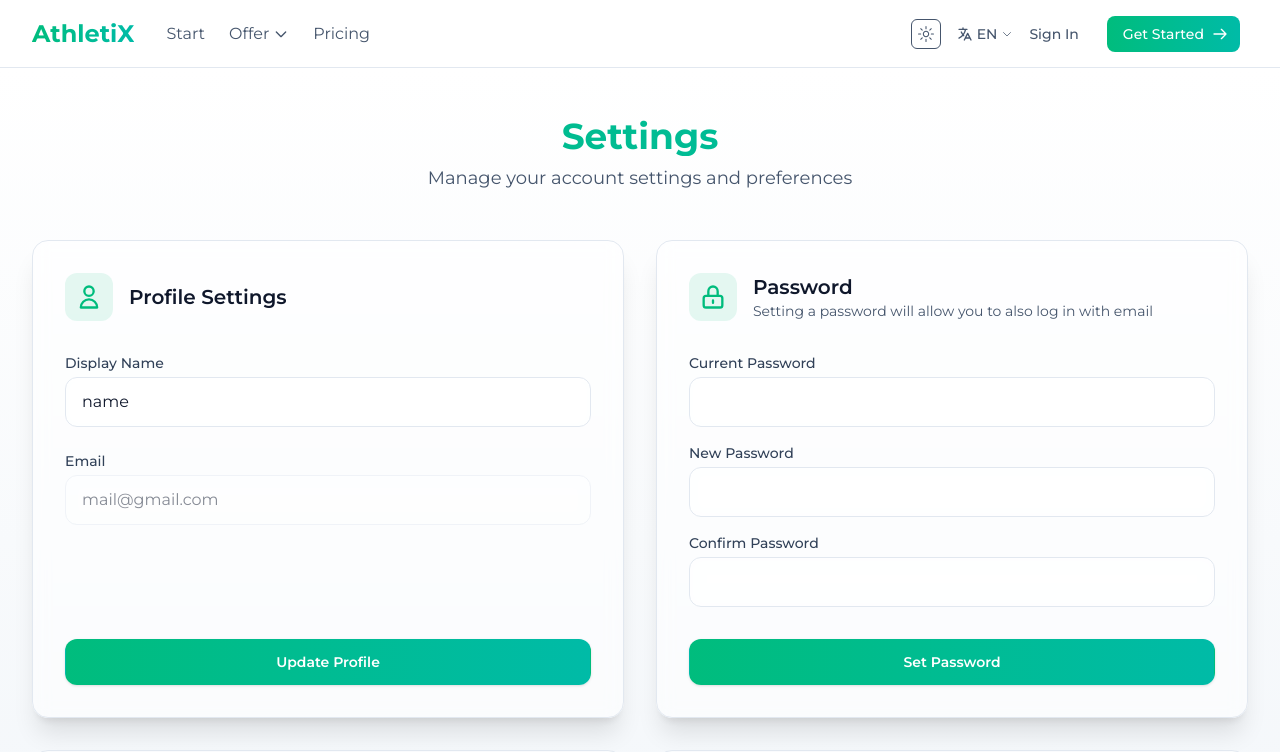
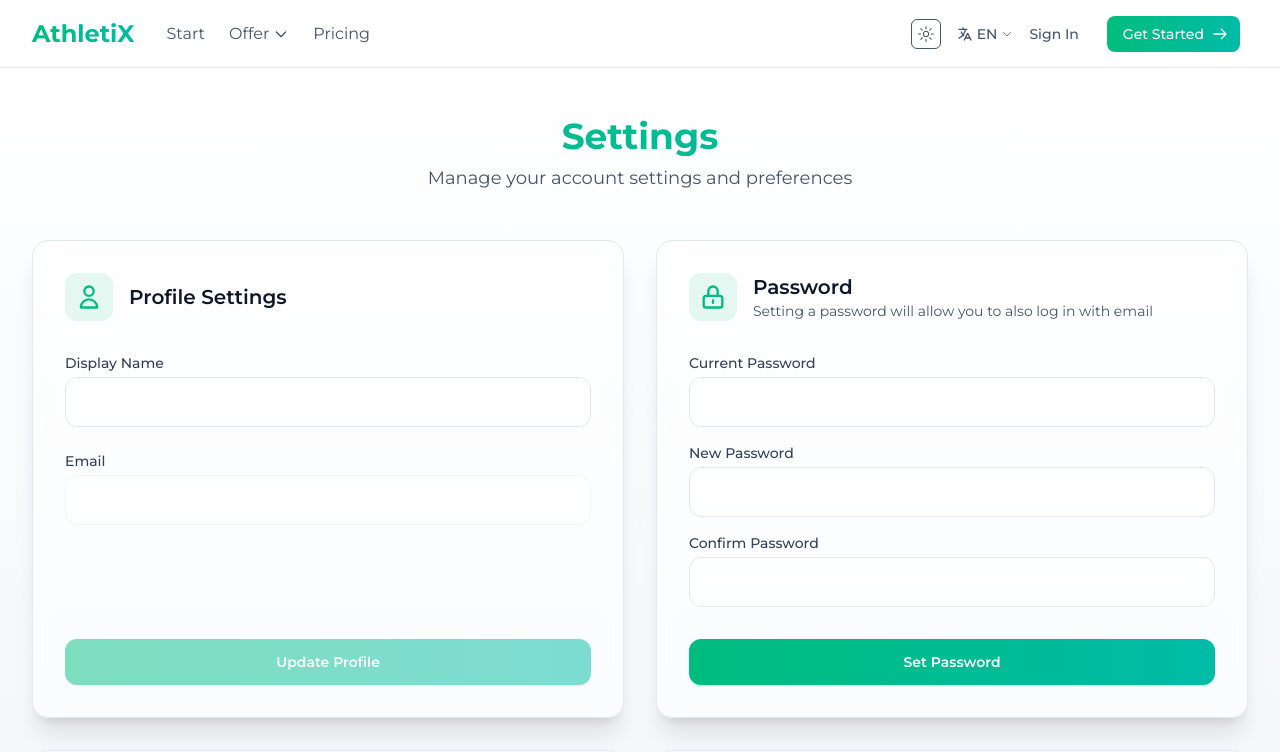
Before and after one commit to dezmerek/AthletiX, a Next.js app: page /dashboard/settings in a window 1280 px wide. Shown: the top 752 px of the page. Built offline with nearby package versions, Linux system fonts and the light colour scheme; no server answers.

Commit message:
feat: implement user name update functionality with validation and error handling

```diff
--- a/messages/en/settings.json
+++ b/messages/en/settings.json
@@ -5,7 +5,16 @@
     "title": "Profile Settings",
     "displayName": "Display Name",
     "email": "Email",
-    "updateButton": "Update Profile"
+    "updateButton": "Update Profile",
+    "updating": "Updating...",
+    "success": {
+      "nameUpdated": "Name has been successfully updated"
+    },
+    "errors": {
+      "nameRequired": "Name is required",
+      "nameUnchanged": "New name is the same as current name",
+      "updateFailed": "Failed to update name"
+    }
   },
   "password": {
     "title": "Password",
--- a/messages/pl/settings.json
+++ b/messages/pl/settings.json
@@ -5,7 +5,16 @@
     "title": "Ustawienia profilu",
     "displayName": "Nazwa wyświetlana",
     "email": "Email",
-    "updateButton": "Aktualizuj profil"
+    "updateButton": "Aktualizuj profil",
+    "updating": "Aktualizowanie...",
+    "success": {
+      "nameUpdated": "Nazwa została pomyślnie zaktualizowana"
+    },
+    "errors": {
+      "nameRequired": "Nazwa jest wymagana",
+      "nameUnchanged": "Nowa nazwa jest taka sama jak obecna",
+      "updateFailed": "Nie udało się zaktualizować nazwy"
+    }
   },
   "password": {
     "title": "Hasło",
--- /dev/null
+++ b/src/app/api/user/update-name/route.ts
@@ -0,0 +1,64 @@
+import { NextRequest, NextResponse } from "next/server";
+import { auth } from "@/auth";
+import clientPromise from "@/lib/mongodb";
+import { ObjectId } from "mongodb";
+
+export async function PATCH(request: NextRequest) {
+  try {
+    const session = await auth();
+
+    if (!session?.user?.id) {
+      return NextResponse.json({ error: "Unauthorized" }, { status: 401 });
+    }
+
+    const { name } = await request.json();
+
+    // Walidacja nazwy
+    if (!name || typeof name !== "string") {
+      return NextResponse.json(
+        { error: "Name is required and must be a string" },
+        { status: 400 }
+      );
+    }
+
+    if (name.length < 2 || name.length > 50) {
+      return NextResponse.json(
+        { error: "Name must be between 2 and 50 characters" },
+        { status: 400 }
+      );
+    }
+
+    // Sanityzacja nazwy - usuwanie nadmiarowych spacji
+    const sanitizedName = name.trim().replace(/\s+/g, " ");
+
+    const client = await clientPromise;
+    const db = client.db();
+
+    // Aktualizacja nazwy w bazie danych
+    const result = await db.collection("users").updateOne(
+      { _id: new ObjectId(session.user.id) },
+      {
+        $set: {
+          name: sanitizedName,
+          updatedAt: new Date(),
+        },
+      }
+    );
+
+    if (result.matchedCount === 0) {
+      return NextResponse.json({ error: "User not found" }, { status: 404 });
+    }
+
+    return NextResponse.json({
+      success: true,
+      message: "Name updated successfully",
+      name: sanitizedName,
+    });
+  } catch (error) {
+    console.error("Error updating user name:", error);
+    return NextResponse.json(
+      { error: "Internal server error" },
+      { status: 500 }
+    );
+  }
+}
--- a/src/app/dashboard/settings/page.tsx
+++ b/src/app/dashboard/settings/page.tsx
@@ -1,9 +1,94 @@
 "use client";
 
+import { useState, useTransition, useEffect } from "react";
 import { useTranslations } from "next-intl";
+import { useSession } from "next-auth/react";
+import { useRouter } from "next/navigation";
 
 export default function SettingsPage() {
   const t = useTranslations("settings");
+  const { data: session, update } = useSession();
+  const router = useRouter();
+  const [name, setName] = useState(session?.user?.name || "");
+  const [isUpdating, startTransition] = useTransition();
+  const [updateStatus, setUpdateStatus] = useState<{
+    type: "success" | "error" | null;
+    message: string;
+  }>({ type: null, message: "" });
+
+  // Aktualizuj lokalny state gdy zmieni się sesja
+  useEffect(() => {
+    if (session?.user?.name) {
+      setName(session.user.name);
+    }
+  }, [session?.user?.name]);
+
+  const handleNameUpdate = async (e: React.FormEvent) => {
+    e.preventDefault();
+    setUpdateStatus({ type: null, message: "" });
+
+    if (!name.trim()) {
+      setUpdateStatus({
+        type: "error",
+        message: t("profile.errors.nameRequired"),
+      });
+      return;
+    }
+
+    if (name.trim() === session?.user?.name) {
+      setUpdateStatus({
+        type: "error",
+        message: t("profile.errors.nameUnchanged"),
+      });
+      return;
+    }
+
+    startTransition(async () => {
+      try {
+        const response = await fetch("/api/user/update-name", {
+          method: "PATCH",
+          headers: {
+            "Content-Type": "application/json",
+          },
+          body: JSON.stringify({ name: name.trim() }),
+        });
+
+        const data = await response.json();
+
+        if (!response.ok) {
+          throw new Error(data.error || "Failed to update name");
+        }
+
+        console.log("Name updated successfully, new name:", data.name);
+
+        // Aktualizacja sesji z nową nazwą - przekazujemy nową nazwę bezpośrednio
+        const updateResult = await update({
+          user: {
+            name: data.name,
+          },
+        });
+
+        console.log("Session update result:", updateResult);
+
+        // Wymuszenie odświeżenia routera, żeby navbar się zaktualizował
+        router.refresh();
+
+        setUpdateStatus({
+          type: "success",
+          message: t("profile.success.nameUpdated"),
+        });
+      } catch (error) {
+        console.error("Error updating name:", error);
+        setUpdateStatus({
+          type: "error",
+          message:
+            error instanceof Error
+              ? error.message
+              : t("profile.errors.updateFailed"),
+        });
+      }
+    });
+  };
 
   return (
     <div className="min-h-[calc(100vh-4rem)] bg-gradient-to-b from-white to-slate-100 dark:from-slate-900 dark:to-slate-800">
@@ -41,7 +126,21 @@ export default function SettingsPage() {
               </h2>
             </div>
 
-            <form className="space-y-6 flex-1 flex flex-col">
+            <form
+              onSubmit={handleNameUpdate}
+              className="space-y-6 flex-1 flex flex-col"
+            >
+              {updateStatus.type && (
+                <div
+                  className={`p-4 rounded-xl text-sm font-medium ${
+                    updateStatus.type === "success"
+                      ? "bg-emerald-50 dark:bg-emerald-950/50 text-emerald-700 dark:text-emerald-400 border border-emerald-200 dark:border-emerald-800"
+                      : "bg-red-50 dark:bg-red-950/50 text-red-700 dark:text-red-400 border border-red-200 dark:border-red-800"
+                  }`}
+                >
+                  {updateStatus.message}
+                </div>
+              )}
               <div>
                 <label
                   htmlFor="name"
@@ -53,7 +152,9 @@ export default function SettingsPage() {
                   type="text"
                   id="name"
                   name="name"
-                  defaultValue="name"
+                  value={name}
+                  onChange={(e) => setName(e.target.value)}
+                  placeholder={session?.user?.name || ""}
                   className="mt-1 block w-full px-4 py-3 rounded-xl border border-slate-200 dark:border-slate-600 bg-white/50 dark:bg-slate-700/50 backdrop-blur-sm focus:ring-2 focus:ring-emerald-500 focus:border-emerald-500 text-slate-900 dark:text-white transition-colors duration-200"
                 />
               </div>
@@ -68,7 +169,7 @@ export default function SettingsPage() {
                   type="email"
                   id="email"
                   name="email"
-                  defaultValue="mail@gmail.com"
+                  value={session?.user?.email || ""}
                   disabled
                   className="mt-1 block w-full px-4 py-3 rounded-xl border border-slate-200 dark:border-slate-600 bg-white/50 dark:bg-slate-700/50 backdrop-blur-sm focus:ring-2 focus:ring-emerald-500 focus:border-emerald-500 text-slate-900 dark:text-white disabled:opacity-50 disabled:cursor-not-allowed transition-colors duration-200"
                 />
@@ -76,9 +177,16 @@ export default function SettingsPage() {
               <div className="mt-auto">
                 <button
                   type="submit"
-                  className="w-full flex justify-center py-3 px-4 border border-transparent rounded-xl shadow-sm text-sm font-semibold text-white bg-gradient-to-r from-emerald-500 to-teal-500 hover:from-emerald-600 hover:to-teal-600 focus:outline-none focus:ring-2 focus:ring-offset-2 focus:ring-emerald-500 disabled:opacity-50 cursor-pointer"
+                  disabled={
+                    isUpdating ||
+                    !name.trim() ||
+                    name.trim() === session?.user?.name
+                  }
+                  className="w-full flex justify-center py-3 px-4 border border-transparent rounded-xl shadow-sm text-sm font-semibold text-white bg-gradient-to-r from-emerald-500 to-teal-500 hover:from-emerald-600 hover:to-teal-600 focus:outline-none focus:ring-2 focus:ring-offset-2 focus:ring-emerald-500 disabled:opacity-50 disabled:cursor-not-allowed transition-all duration-200"
                 >
-                  {t("profile.updateButton")}
+                  {isUpdating
+                    ? t("profile.updating")
+                    : t("profile.updateButton")}
                 </button>
               </div>
             </form>
--- a/src/auth.ts
+++ b/src/auth.ts
@@ -105,7 +105,8 @@ export const { auth, handlers, signIn, signOut } = NextAuth({
       }
       return true;
     },
-    async jwt({ token, user }) {
+    async jwt({ token, user, trigger, session: sessionParam }) {
+      // Podczas pierwszego logowania
       if (user) {
         token.id = user.id;
         token.email = user.email;
@@ -116,6 +117,15 @@ export const { auth, handlers, signIn, signOut } = NextAuth({
         token.updatedAt = user.updatedAt;
         token.role = user.role;
       }
+
+      // Gdy update() jest wywołane z frontendu
+      if (trigger === "update" && sessionParam?.user) {
+        console.log("JWT callback - update trigger:", sessionParam.user);
+        token.name = sessionParam.user.name ?? token.name;
+        token.image = sessionParam.user.image ?? token.image;
+        console.log("JWT callback - updated token name:", token.name);
+      }
+
       return token;
     },
     async session({ session, token }): Promise<Session> {
```
